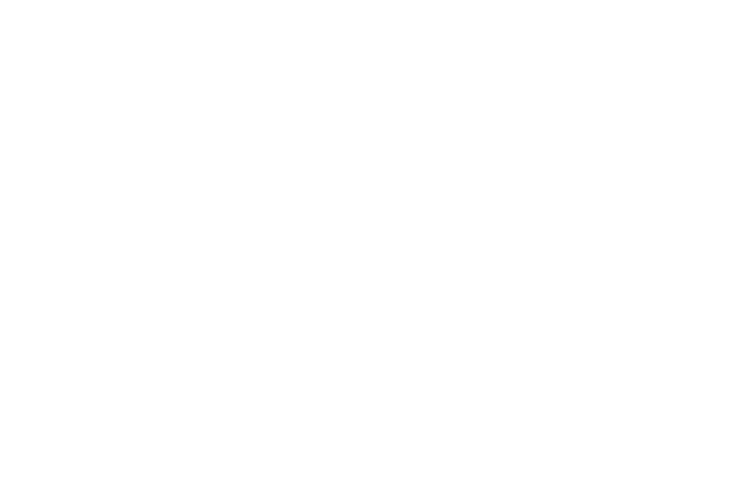
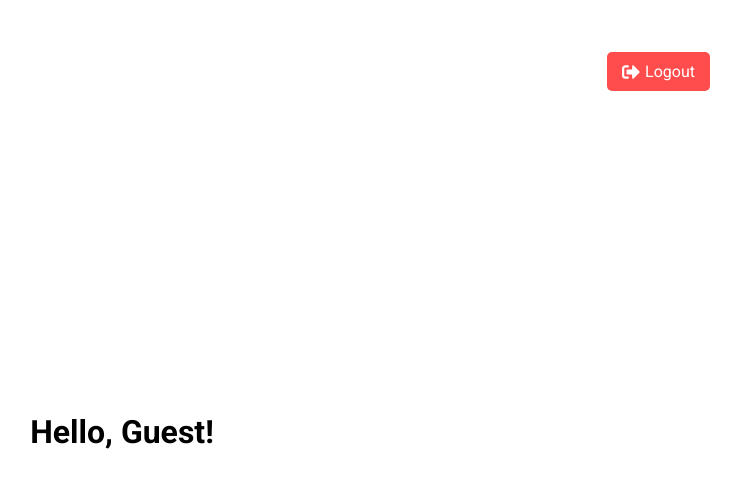
Before and after one commit to SatharakaNilmantha/SpiritX_Dev_Titans_01_Client_Side, a React (Vite) app: page /HomePage in a window 1280 px wide. Before the commit this address had no page. Shown: the top 486 px of the page, without its empty margins (518-1259 px from the left). Built offline with nearby package versions, Linux system fonts and the light colour scheme; a web font is replaced by a local one.

Commit message:
add the home page and create logout button

```diff
--- a/package.json
+++ b/package.json
@@ -13,6 +13,7 @@
     "axios": "^1.8.2",
     "react": "^19.0.0",
     "react-dom": "^19.0.0",
+    "react-icons": "^5.5.0",
     "react-router-dom": "^7.3.0",
     "react-toastify": "^11.0.5",
     "spiritx-dev-titans-01-client-side": "file:"
--- a/src/App.jsx
+++ b/src/App.jsx
@@ -3,7 +3,9 @@
 import { BrowserRouter as Router, Routes, Route } from "react-router-dom";
 import SignUpPage from "./Pages/SignUpPage/SignUpPage.jsx";
 import LoginPage from "./Pages/LoginPage/LoginPage.jsx";
+import HomePage from "./Pages/HomePage/HomePage.jsx";
 import './App.css'
+
 function App() {
   return (
 
@@ -11,6 +13,7 @@
       <Routes>
          <Route path="/" element={<LoginPage />} />
          <Route path="/SignUpPage" element={<SignUpPage/>} />
+         <Route path="/HomePage" element={<HomePage/>} />
       </Routes>
     </Router>
   );
--- /dev/null
+++ b/src/Pages/HomePage/HomePage.css
@@ -0,0 +1,42 @@
+.container {
+    display: flex;
+    justify-content: center;
+    align-items: center;
+    height: 100vh;
+    flex-direction: column;
+    position: relative;
+    text-align: center;
+  }
+
+
+  .title {
+    font-size: 2rem;
+    font-weight: bold;
+  }
+
+
+  .logout-button {
+    position: absolute;
+    top: 20px;
+    right: 20px;
+    padding: 10px 15px;
+    font-size: 16px;
+    background-color: #ff4d4d;
+    color: white;
+    border: none;
+    border-radius: 5px;
+    cursor: pointer;
+    display: flex;
+    align-items: center;
+    gap: 5px;
+    transition: background-color 0.3s ease-in-out;
+  }
+
+  .logout-button:hover {
+    background-color: #cc0000;
+  }
+
+
+  .logout-icon {
+    font-size: 18px;
+  }
--- /dev/null
+++ b/src/Pages/HomePage/HomePage.jsx
@@ -0,0 +1,36 @@
+import React from "react";
+import { useLocation, useNavigate } from "react-router-dom";
+import { FaSignOutAlt } from "react-icons/fa"; // Import logout icon
+import "./HomePage.css"; // Import the CSS file
+
+function HomePage() {
+  const location = useLocation();
+  const navigate = useNavigate();
+  const username = location.state?.username || "Guest"; // Retrieve username
+
+  const handleLogout = () => {
+    if (window.confirm("Are you sure you want to log out?")) {
+      sessionStorage.clear();
+      navigate("/", { replace: true });
+
+      window.history.pushState(null, "", "/");
+      window.onpopstate = () => {
+        window.history.go(1);
+      };
+    }
+  };
+
+  return (
+    <div className="container">
+      {/* Logout Button */}
+      <button onClick={handleLogout} className="logout-button">
+        <FaSignOutAlt className="logout-icon" /> Logout
+      </button>
+
+      {/* Centered Content */}
+      <h1 className="title">Hello, {username}!</h1>
+    </div>
+  );
+}
+
+export default HomePage;
--- a/src/Pages/LoginPage/LoginPage.jsx
+++ b/src/Pages/LoginPage/LoginPage.jsx
@@ -1,5 +1,5 @@
 import React, { useState } from "react";
-import { Link } from "react-router-dom";
+import { Link, useNavigate } from "react-router-dom"; // Import useNavigate
 import axios from "axios";
 import "./LoginPage.css";
 import PopupMessage from "../../Components/PopupMessage/popupMessage";
@@ -8,6 +8,7 @@
   const [username, setUsername] = useState("");
   const [password, setPassword] = useState("");
   const [popup, setPopup] = useState({ type: "", message: "" });
+  const navigate = useNavigate(); // Initialize useNavigate
 
   const handleLogin = async (e) => {
     e.preventDefault();
@@ -25,12 +26,16 @@
 
       if (response.status === 200) {
         setPopup({ type: "success", message: "Login Successful!" });
+
+        // Redirect to HomePage and pass the username
+        setTimeout(() => {
+          navigate("/HomePage", { state: { username } });
+        }, 1500);
       }
     } catch (error) {
       setPopup({ type: "error", message: "Invalid Username or Password" });
     }
 
-    // Automatically clear the popup message after 3 seconds
     setTimeout(() => {
       setPopup({ type: "", message: "" });
     }, 2000);
@@ -68,7 +73,6 @@
         </p>
       </form>
 
-      {/* Render PopupMessage with the appropriate type and message */}
       <PopupMessage type={popup.type} message={popup.message} />
     </div>
   );
```
Also changed, not shown: 1 other file (tests, documents, lock files or other folders).
